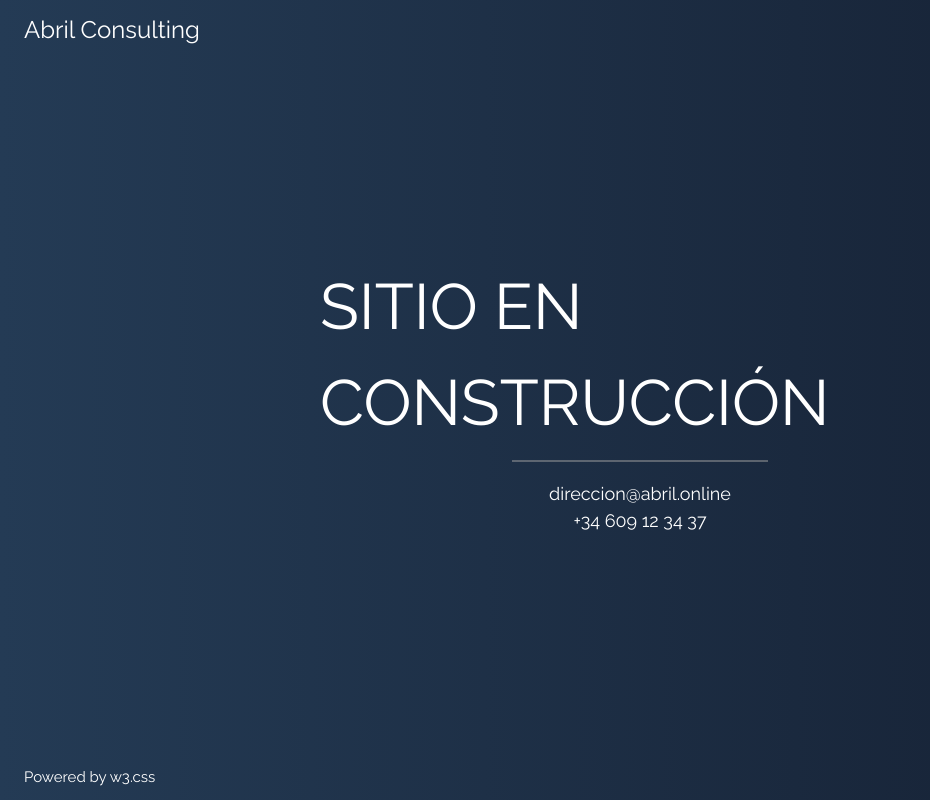
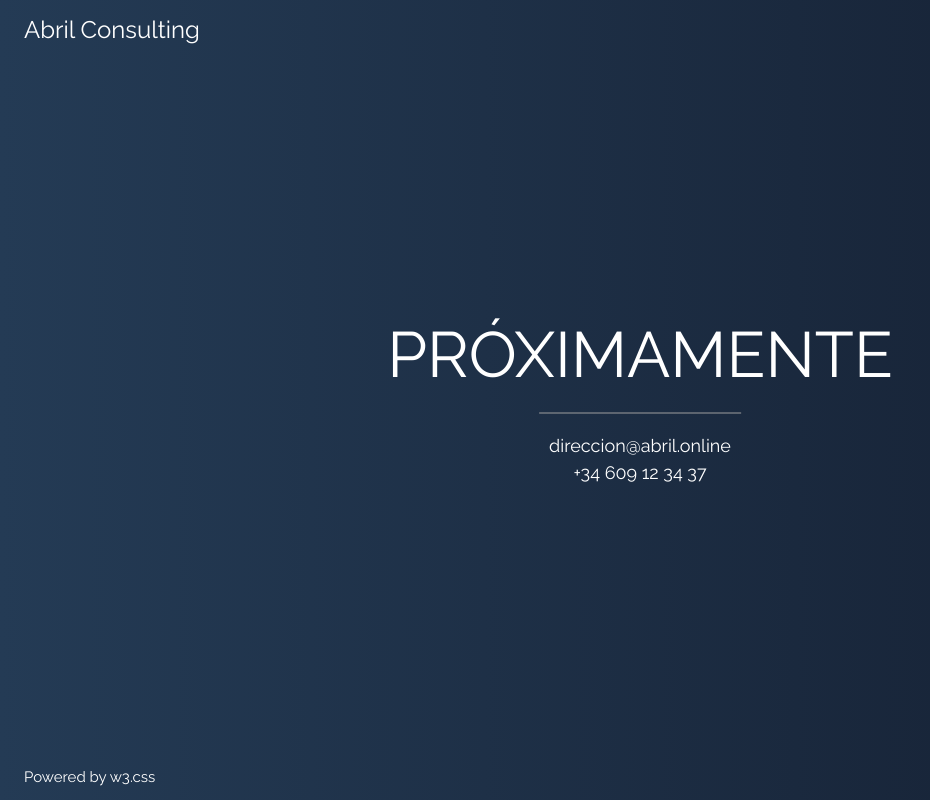
Before and after one commit to gfiorav/abril.online, a plain HTML site: page index.html in a window 1280 px wide. Shown: the whole page, without its empty margins (0-930 px from the left). Drawn offline with nearby package versions, Linux system fonts and the light colour scheme.

Commit message:
modify message

```diff
--- a/index.html
+++ b/index.html
@@ -27,7 +27,7 @@ a {
     Abril Consulting
   </div>
   <div class="w3-display-middle">
-    <h1 class="w3-jumbo w3-animate-top">SITIO EN CONSTRUCCIÓN</h1>
+    <h1 class="w3-jumbo w3-animate-top">PRÓXIMAMENTE</h1>
     <hr class="w3-border-grey" style="margin:auto;width:40%">
     <p class="w3-large w3-center">
       <a href="mailto:antonio.abril@actuarios.org">direccion@abril.online</a>
```
